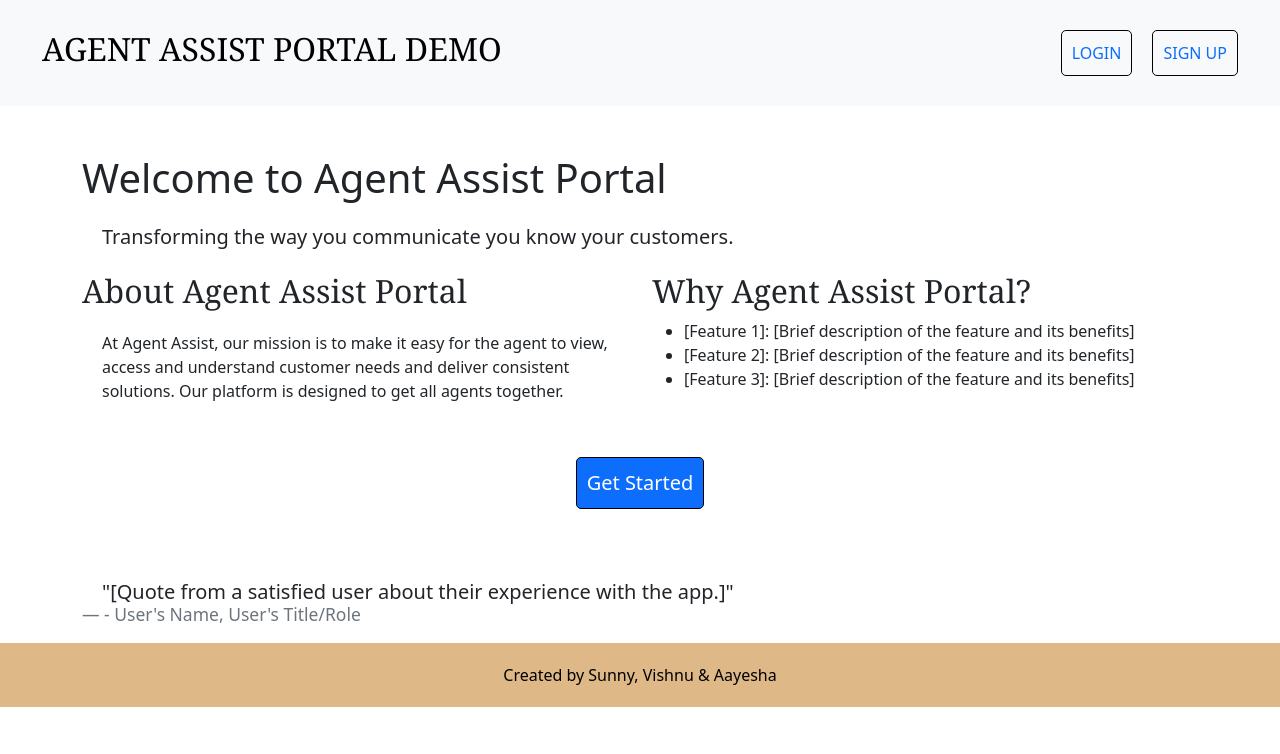
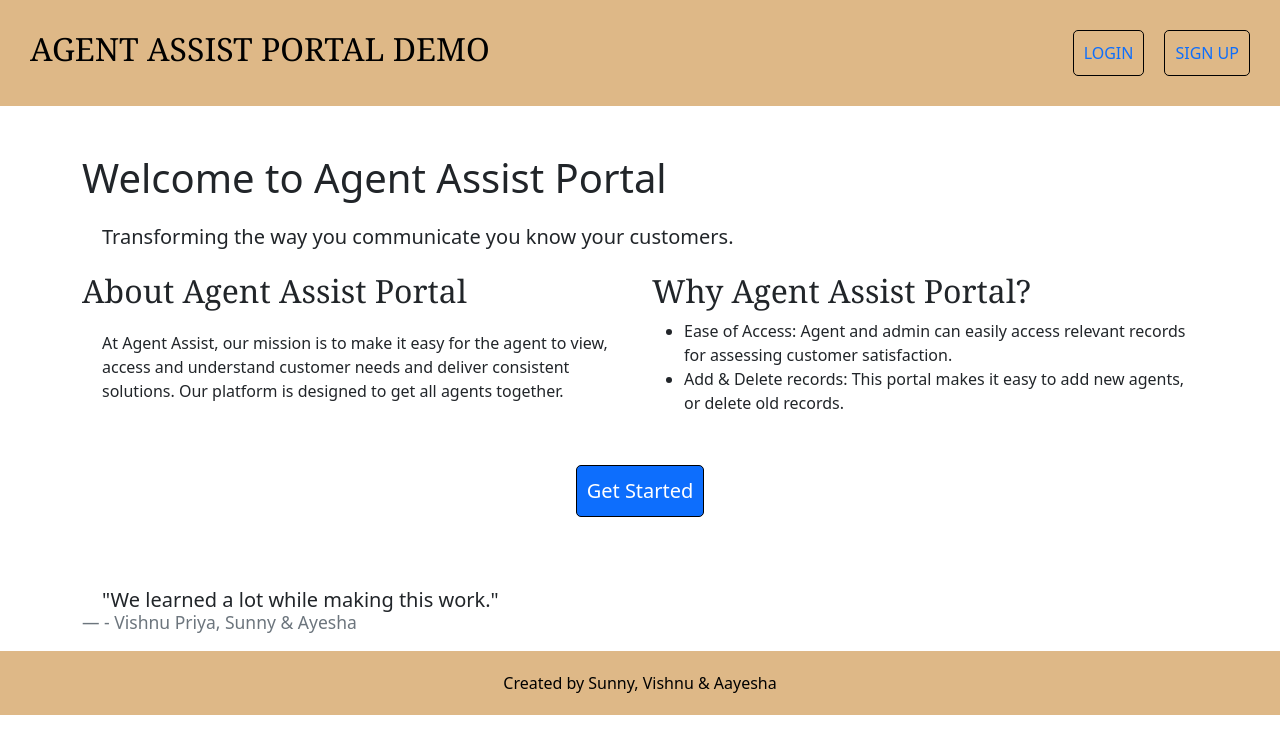
Before and after one commit to viya410/agent-assist, an Angular app: page / in a window 1280 px wide. Shown: the top 754 px of the page. Built offline with nearby package versions, Linux system fonts and the light colour scheme.

Commit message:
kuch nahi ki

```diff
--- a/src/app/app-routing.module.ts
+++ b/src/app/app-routing.module.ts
@@ -3,6 +3,8 @@ import { RouterModule, Routes } from '@angular/router';
 import { JustloginComponent } from './justlogin/justlogin.component';
 import { LoginsignupComponent } from './loginsignup/loginsignup.component';
 import { HomepageComponent } from './homepage/homepage.component';
+import { AuthGuard } from './auth.guard';
+import { ChatComponent } from './profiles/chat/chat.component';
 
 const routes: Routes = [
   {
@@ -15,7 +17,7 @@ const routes: Routes = [
   { path: 'profiles', loadChildren: () => import('./profiles/profiles.module').then(m => m.ProfilesModule)
 },
 {
-  path: 'chat', loadChildren: ()=>import ('./profiles/profiles.module').then(m=>m.ProfilesModule)
+  path: 'profiles/chat', component: ChatComponent, canActivate: [AuthGuard]
 }
 ];
 
--- /dev/null
+++ b/src/app/auth.guard.ts
@@ -0,0 +1,23 @@
+// Create a route guard (auth.guard.ts)
+import { Injectable } from '@angular/core';
+import { CanActivate, Router } from '@angular/router';
+import { AuthenticationService } from './authentication.service';
+
+@Injectable({
+  providedIn: 'root',
+})
+export class AuthGuard implements CanActivate {
+  constructor(
+    private authService: AuthenticationService,
+    private router: Router
+  ) {}
+
+  canActivate(): boolean {
+    if (this.authService.isLoggedIn()) {
+      return true;
+    } else {
+      this.router.navigate(['/justlogin']); // Redirect to the login page if not logged in
+      return false;
+    }
+  }
+}
--- a/src/app/homepage/homepage.component.html
+++ b/src/app/homepage/homepage.component.html
@@ -1,4 +1,4 @@
-<nav class="navbar bg-body-tertiary" style="background-color: burlywood; padding: 20px;">
+<nav class="navbar bg-body-tertiary" id="navigation">
   <div class="container-fluid navbar-container">
     <a id="heading" href="">
       <h2>AGENT ASSIST PORTAL DEMO</h2>
@@ -27,9 +27,8 @@
     <div class="col-md-6">
       <h2>Why Agent Assist Portal?</h2>
       <ul>
-        <li>[Feature 1]: [Brief description of the feature and its benefits]</li>
-        <li>[Feature 2]: [Brief description of the feature and its benefits]</li>
-        <li>[Feature 3]: [Brief description of the feature and its benefits]</li>
+        <li>Ease of Access: Agent and admin can easily access relevant records for assessing customer satisfaction.</li>
+        <li>Add & Delete records: This portal makes it easy to add new agents, or delete old records.</li>
       </ul>
     </div>
   </div>
@@ -40,8 +39,8 @@
 
   <div class="mt-5">
     <blockquote class="blockquote">
-      <p class="mb-0">"[Quote from a satisfied user about their experience with the app.]"</p>
-      <footer class="blockquote-footer">- User's Name, User's Title/Role</footer>
+      <p class="mb-0">"We learned a lot while making this work."</p>
+      <footer class="blockquote-footer">- Vishnu Priya, Sunny & Ayesha</footer>
     </blockquote>
   </div>
 </div>
--- a/src/app/homepage/homepage.component.scss
+++ b/src/app/homepage/homepage.component.scss
@@ -1,6 +1,15 @@
 .links {
     display: flex;
     justify-content: flex-end;
+}
+
+.navbar>.container, .navbar>.container-fluid, .navbar>.container-lg, .navbar>.container-md, .navbar>.container-sm, .navbar>.container-xl, .navbar>.container-xxl {
+    background-color: burlywood;
+    padding: 20px;
+}
+
+.navbar{
+    padding: 0;
 }
 
 a {
--- a/src/app/justlogin/justlogin.component.html
+++ b/src/app/justlogin/justlogin.component.html
@@ -1,4 +1,4 @@
-<nav class="navbar bg-body-tertiary" style="background-color: burlywood; padding: 20px;">
+<nav class="navbar bg-body-tertiary">
     <div class="container-fluid navbar-container">
         <a id="heading" href=""><h2>AGENT ASSIST PORTAL DEMO</h2></a>
       <div class="">
--- a/src/app/justlogin/justlogin.component.scss
+++ b/src/app/justlogin/justlogin.component.scss
@@ -1,3 +1,12 @@
+.navbar>.container, .navbar>.container-fluid, .navbar>.container-lg, .navbar>.container-md, .navbar>.container-sm, .navbar>.container-xl, .navbar>.container-xxl {
+    background-color: burlywood;
+    padding: 20px;
+}
+
+.navbar{
+    padding: 0;
+}
+
 a {
     margin: 10px;
     border: 1px solid black;
--- a/src/app/loginsignup/loginsignup.component.html
+++ b/src/app/loginsignup/loginsignup.component.html
@@ -1,4 +1,4 @@
-<nav class="navbar bg-body-tertiary" style="background-color: burlywood; padding: 20px;">
+<nav class="navbar bg-body-tertiary">
     <div class="container-fluid navbar-container">
         <a id="heading" href=""><h2>AGENT ASSIST PORTAL DEMO</h2></a>
       <div class="">
--- a/src/app/loginsignup/loginsignup.component.scss
+++ b/src/app/loginsignup/loginsignup.component.scss
@@ -1,3 +1,12 @@
+.navbar>.container, .navbar>.container-fluid, .navbar>.container-lg, .navbar>.container-md, .navbar>.container-sm, .navbar>.container-xl, .navbar>.container-xxl {
+    background-color: burlywood;
+    padding: 20px;
+}
+
+.navbar{
+    padding: 0;
+}
+
 a {
     margin: 10px;
     border: 1px solid black;
--- a/src/app/profiles/admin/admin.component.html
+++ b/src/app/profiles/admin/admin.component.html
@@ -5,6 +5,7 @@
 <table class="table">
     <thead>
       <tr>
+        <th>S.No.</th>
         <th>First Name</th>
         <th>Last Name</th>
         <th>Email</th>
--- a/src/app/profiles/chat/chat.component.html
+++ b/src/app/profiles/chat/chat.component.html
@@ -1,7 +1,7 @@
 <div id="rightdiv">
-    <div id="heading">
+    <!-- <div id="heading">
         <h1>{{authenticationService.getUsername()}}!</h1>
-    </div>
+    </div> -->
     <div class="flex-container">
         <div id="chat" class="chat">
             <div id="msgs" class="msgs" #parentElement>
--- a/src/app/profiles/profiles.component.html
+++ b/src/app/profiles/profiles.component.html
@@ -24,7 +24,7 @@
           <a routerLink="/profiles/admin">All Agents</a>
         </li>
         <ng-template #user>
-          <a routerLink="/profiles/admin">Agent Profile</a>
+          <a routerLink="/profiles/user">Agent Profile</a>
       </ng-template>
       </div>
       <div class="div2">
--- a/src/app/profiles/profiles.component.scss
+++ b/src/app/profiles/profiles.component.scss
@@ -8,12 +8,16 @@ body{
 }
 
 header{
-  background-color: #333;
+  background-color: burlywood;
   color: #fff;
   padding: 10px;
   display: flex;
   justify-content: space-between;
   align-items: center;
+}
+
+h2{
+  font-family: Georgia, 'Times New Roman', Times, serif;
 }
 
 .container{
```
